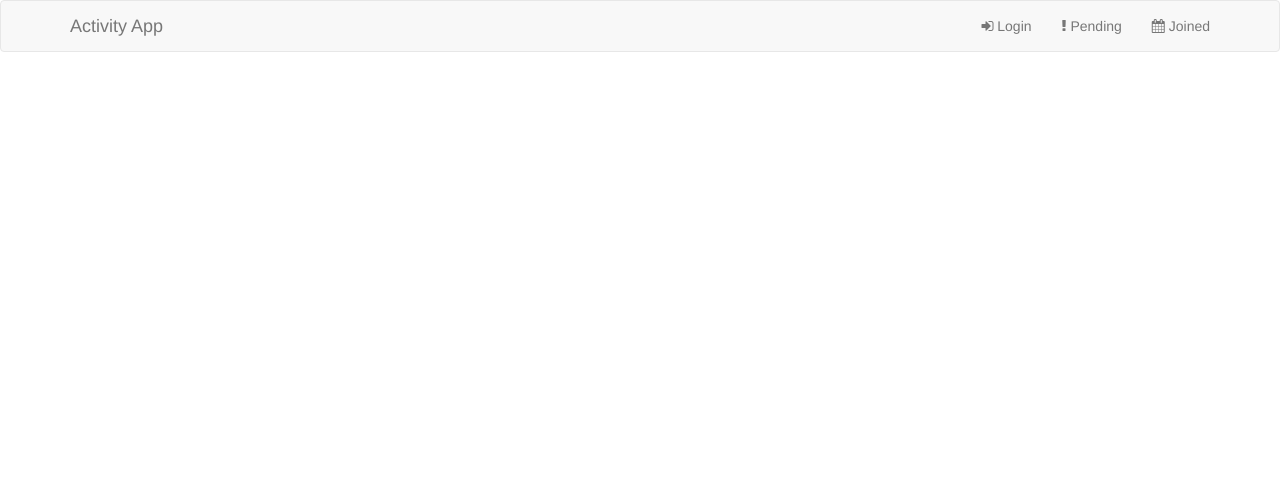
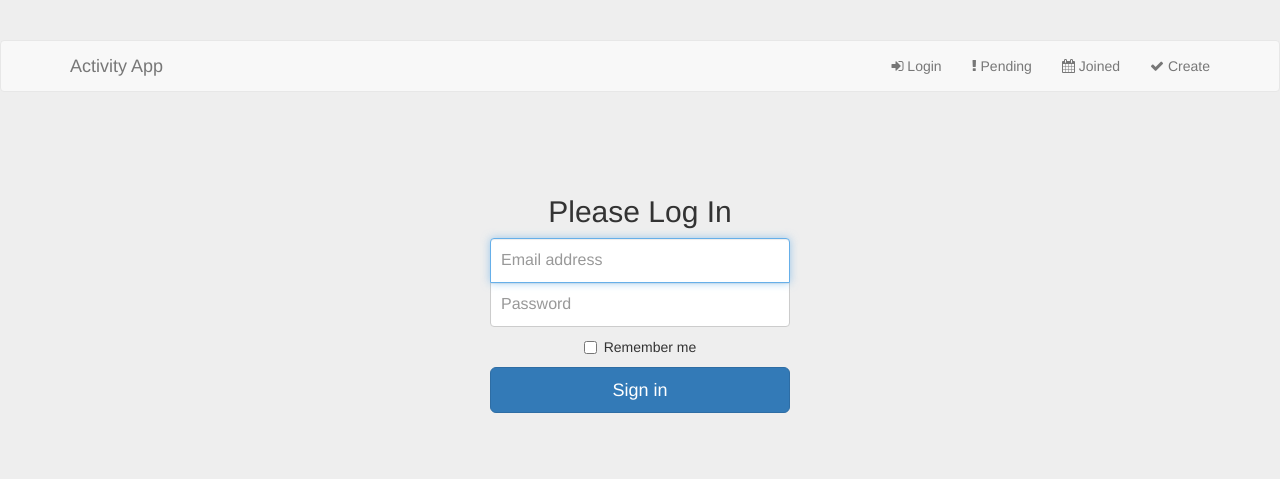
Before and after one commit to Rebero/activityapp, a website: page index.html at #/create in a window 1280 px wide. Drawn offline with Linux system fonts and the light colour scheme.

Commit message:
Added Create Template

```diff
--- /dev/null
+++ b/app/create.js
@@ -0,0 +1,4 @@
+angular.module('createModule', [])
+  // create the controller and inject Angular's $scope
+  .controller('createController', function($scope) {
+  })
--- /dev/null
+++ b/app/pages/create.css
@@ -0,0 +1,40 @@
+body {
+  padding-top: 40px;
+  padding-bottom: 40px;
+  background-color: #eee;
+}
+
+.form-signin {
+  max-width: 330px;
+  padding: 15px;
+  margin: 0 auto;
+}
+.form-signin .form-signin-heading,
+.form-signin .checkbox {
+  margin-bottom: 10px;
+}
+.form-signin .checkbox {
+  font-weight: normal;
+}
+.form-signin .form-control {
+  position: relative;
+  height: auto;
+  -webkit-box-sizing: border-box;
+     -moz-box-sizing: border-box;
+          box-sizing: border-box;
+  padding: 10px;
+  font-size: 16px;
+}
+.form-signin .form-control:focus {
+  z-index: 2;
+}
+.form-signin input[type="email"] {
+  margin-bottom: -1px;
+  border-bottom-right-radius: 0;
+  border-bottom-left-radius: 0;
+}
+.form-signin input[type="password"] {
+  margin-bottom: 10px;
+  border-top-left-radius: 0;
+  border-top-right-radius: 0;
+}
--- /dev/null
+++ b/app/pages/create.html
@@ -0,0 +1,19 @@
+<!-- login.html -->
+<link href="app/pages/login.css" rel="stylesheet">
+<div class="jumbotron text-center">
+  <div class="container">
+    <form class="form-signin">
+      <h2 class="form-signin-heading">Please Log In</h2>
+      <label for="inputEmail" class="sr-only">Email address</label>
+      <input type="email" id="inputEmail" class="form-control" placeholder="Email address" required autofocus>
+      <label for="inputPassword" class="sr-only">Password</label>
+      <input type="password" id="inputPassword" class="form-control" placeholder="Password" required>
+      <div class="checkbox">
+        <label>
+          <input type="checkbox" value="remember-me"> Remember me
+        </label>
+      </div>
+      <button class="btn btn-lg btn-primary btn-block" type="submit">Sign in</button>
+    </form>
+  </div> <!-- /container -->
+</div>
--- a/app/script.js
+++ b/app/script.js
@@ -2,7 +2,7 @@
 
 // create the module and name it scotchApp
 // also include ngRoute for all our routing needs
-angular.module('mainModule', ['ngRoute', 'loginModule', 'pendingModule'])
+angular.module('mainModule', ['ngRoute', 'loginModule', 'pendingModule', 'joinedModule', 'createModule'])
 
   // configure our routes
   .config(function($routeProvider) {
@@ -30,6 +30,12 @@ angular.module('mainModule', ['ngRoute', 'loginModule', 'pendingModule'])
     .when('/joined', {
       templateUrl : 'app/pages/joined.html',
       controller  : 'joinedController'
+    })
+
+    // route for the contact page
+    .when('/create', {
+      templateUrl : 'app/pages/create.html',
+      controller  : 'createController'
     });
   })
 
@@ -42,6 +48,6 @@ angular.module('mainModule', ['ngRoute', 'loginModule', 'pendingModule'])
   //   $scope.message = 'Look! I am an about page.';
   // })
 
-  .controller('joinedController', function($scope) {
-    $scope.message = 'Contact us! JK. This is just a demo.';
-  });
+  // .controller('joinedController', function($scope) {
+  //   $scope.message = 'Contact us! JK. This is just a demo.';
+  // });
--- a/index.html
+++ b/index.html
@@ -16,6 +16,7 @@
     <script src="app/login.js"></script>
     <script src="app/pending.js"></script>
     <script src="app/joined.js"></script>
+    <script src="app/create.js"></script>
     <script src="app/script.js"></script>
 
   </head>
@@ -33,6 +34,8 @@
             <li><a href="#/"><i class="fa fa-sign-in"></i> Login</a></li>
             <li><a href="#pending"><i class="fa fa-exclamation"></i> Pending</a></li>
             <li><a href="#joined"><i class="fa fa-calendar"></i> Joined</a></li>
+            <li><a href="#create"><i class="fa fa-check"></i> Create</a></li>
+
           </ul>
         </div>
       </nav>
```
